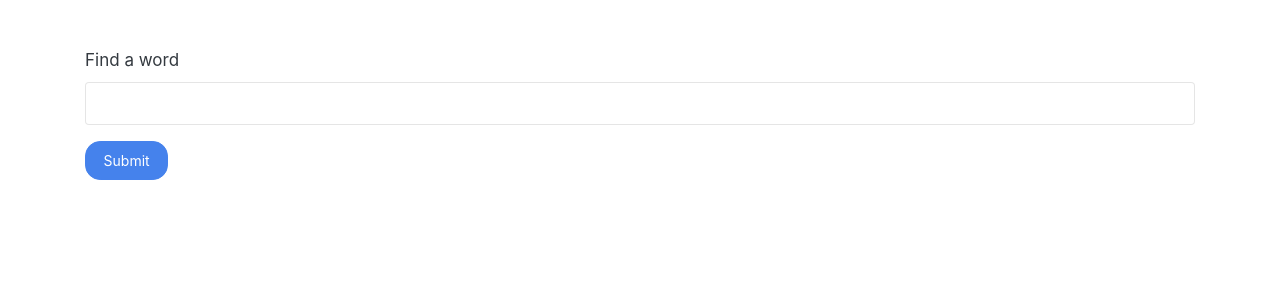
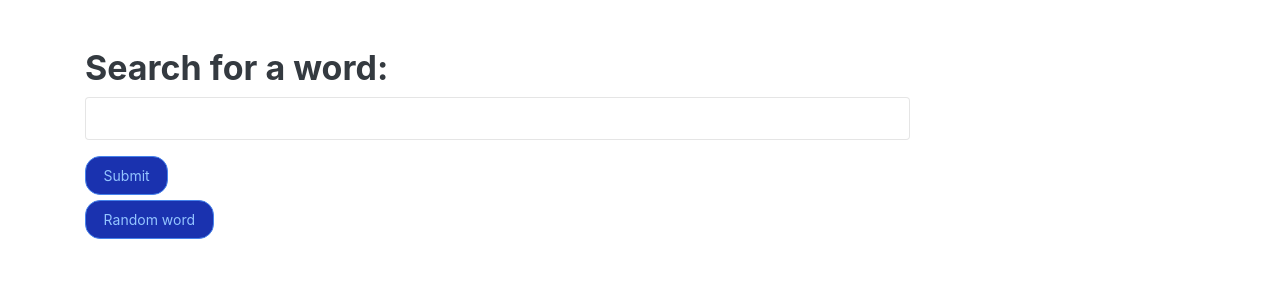
Before and after one commit to moayed-mustafa/word-seach-app, a Flask app: page /anon in a window 1280 px wide. Shown: the part 63-363 px from the top of the page. Run offline with Flask 2, Linux system fonts and the light colour scheme; some libraries are stand-ins or nearby versions.

Commit message:
implemented random search functionality - error handling for all api requsests

```diff
--- /dev/null
+++ b/anon/static/anon.css
@@ -0,0 +1,11 @@
+.btn-primary{
+    background-color: #1a32af;
+    color:	#94c5ff
+
+}
+#random{
+    margin-top: 5px;
+}
+.bg-primary{
+    background-color: #1a32af;
+}
--- a/anon/static/anon.js
+++ b/anon/static/anon.js
@@ -1,62 +1,116 @@
 
 
 
-// get the stuff you want from the dom and define important variables
-form = document.getElementById('form')
-list = document.getElementById('words')
-word = document.getElementById('wordInput')
-console.log(word.value)
-URL = "https://wordsapiv1.p.rapidapi.com/words"
-HEADERS =  {
+                                    //###### Grab #####
+                                    //###### DOM Elements #####
+                                    //###### And #####
+                                    //######Define #####
+                                    //###### Variables  #####
+                                    //#########################
+let form = document.getElementById('form')
+let list = document.getElementById('words')
+let word = document.getElementById('wordInput')
+let rand = document.getElementById('random')
+let name_err = document.getElementById('name-err')
+let li = document.createElement('li');
+li.classList.add('list-group-item')
+let wordDataDiv = document.createElement('div')
+wordDataDiv.classList.add('word-data-div')
+let URL = "https://wordsapiv1.p.rapidapi.com/words/"
+let HEADERS =  {
     "x-rapidapi-host": "wordsapiv1.p.rapidapi.com",
     "x-rapidapi-key": "82d62a047fmsh74091241e57a04fp1b7385jsn57e8b551a5c6"
 }
 
 
-// create the functions
+
+                                        // #############
+                                        //###### Build #####
+                                       //###### Neccesary #####
+                                        //###### Functions   #####
+                                        //#########################
 async function fetchWord(e) {
     e.preventDefault()
-    // clear up the list
-    list.innerHTML = ''
-    let res = await axios({
-        method: 'GET',
-        url: `${URL}/${word.value}`,
-        headers:HEADERS,
 
-    })
-    // error handling:
+    // check word.value is not empty
+    if (word.value == '') {
+        handleWrod(word)
+    }
+    else {
+        try {
+            let res = await axios({
+                method: 'GET',
+                url: `${URL}${word.value}`,
+                headers:HEADERS,
+            })
+            // request is successful
+            if (res.status === 200) { showWords(res) }
+            // request is a failure
+        } catch (e) {
 
-    if (res.status === 200) {
-        console.log(res)
-        showWords(res)
-    }
-
-
-
-
-     if(res.status === 404) {
-        // code breakes before I can get here!
-
+            if (e.response.status == 404) {
+                setTimeout(function () {
+                    let alert = `<div class="alert alert-danger mt-2" role="alert">
+                                ${e.response.data.message}
+                                </div>`
+                    list.innerHTML = alert
+                    }, 100)
+                    // clear the alert after 2 sec
+                    setTimeout(function () {
+                        list.innerHTML = ''
+                    }, 3000)
+            }
+        }
     }
 }
+// ############################################################################################################
+async function fetchRandomWord() {
+    console.log('fetching random word...')
+    // for some reason axios won't perform a random word request!!
+    var settings = {
+        "async": true,
+        "crossDomain": true,
+
+        "url": "https://wordsapiv1.p.rapidapi.com/words/?random=true",
+        "method": "GET",
+        "headers": {
+            "x-rapidapi-host": "wordsapiv1.p.rapidapi.com",
+            "x-rapidapi-key": "82d62a047fmsh74091241e57a04fp1b7385jsn57e8b551a5c6"
+        }
+    }
+    $.ajax(settings).done(function (response) {
+        showRandomWord(response);
+    });
+}
+// ############################################################################################################
+
+// handle word alert
+function handleWrod(){
+    setTimeout(function () {
+        let alert = `<div class="alert alert-warning mt-2" role="alert">
+                    Must enter a word!
+                    </div>`
+        name_err.innerHTML = alert
+    }, 100)
+    // clear the alert after 2 sec
+    setTimeout(function () {
+        name_err.innerHTML = ''
+    }, 2000)
+}
+// ############################################################################################################
 
 // show words on the screen
 function showWords(res) {
     console.log(res.data)
-        // craeate the li element
-        let li = document.createElement('li');
-        li.classList.add('list-group-item')
-        // console.log(res.data.results)
-        // craete the div that will have the word information
-        let wordDataDiv = document.createElement('div')
-        wordDataDiv.classList.add('word-data-div')
+    clearUL()
+
 
         // add string data
         let data = `
             <section >
             <span class='d-inline'>
             <h1> ${res.data.word}</h1>
-            <p>IPA: ${res.data.pronunciation.all}</p>
+            <h3>IPA: ${res.data.pronunciation.all}</h3>
             </span>
             </section>
         `
@@ -70,8 +124,6 @@ function showWords(res) {
             </p>
             </section>
             `
-
-
             // add example:
             if (result.examples) {
                 data += `
@@ -97,24 +149,121 @@ function showWords(res) {
             </section>
                 `
              }
+            // in case some result array has no synonyms, make border after the last thing added
+            // from the result!
              else {
                  data += `
                  <div class = 'border-bottom m2'></div>
 
                  `
             }
+        })
 
+    append(data)
+
+}
+// ############################################################################################################
+function showRandomWord(res) {
+    console.log(res)
+    clearUL()
+    data = `
+    <section >
+    <span class='d-inline'>
+    <h1> ${res.word}</h1>
+    </span>
+    </section>
+`
+    // the api has descrepency in showing the IPA
+    // add pronunciation
+    if (res.pronunciation && res.pronunciation.all) {
+         data += `
+        <section >
+        <span class='d-inline'>
+        <h4> IPA: ${res.pronunciation.all}</h4>
+        </span>
+        </section>
+    `
+    }
+    // add pronunciation
+    else {
+         data += `
+        <section >
+        <span class='d-inline'>
+        <h4> IPA not available!</h4>
+        </span>
+        </section>
+    `
+    }
+
+    if (res.results) {
+        // extract other data
+        res.results.forEach(result => {
+            // add part of speech:
+            data += `Part of Speech: ${result.partOfSpeech}`
+            // add defenition:
+            data += `<section> <p>
+            Definition: ${result.definition}
+            </p>
+            </section>
+            `
+            // add example:
+            if (result.examples) {
+                data += `
+                <section > <p>
+            Example: ${result.examples[0]}
+            </p>
+            </section>
+                `
+            }
+
+
+
+             // add synonyms
+             if (result.synonyms) {
+                syns = ''
+                result.synonyms.forEach(syn => {
+                    syns += `${syn}, `
+                })
+                // remove the last comma from syns
+                syns = syns.slice(0, syns.length-2)
+                data += `
+                <section class = 'border-bottom' > <p>
+            Synonyms : ${syns}.
+            </p>
+            </section>
+                `
+             }
 
         })
 
-        wordDataDiv.innerHTML = data;
-        li.appendChild(wordDataDiv)
-        list.appendChild(li)
+    }
+    append(data)
 }
 
+// ############################################################################################################
 
+function append(data) {
+    wordDataDiv.innerHTML = data;
+    li.appendChild(wordDataDiv)
+    list.appendChild(li)
+}
+// ############################################################################################################
+
+function clearUL() {
+    // clear up the list
+    list.innerHTML = ''
+}
+// ############################################################################################################
+
+                                              // ##########################
+                                                //###### Hook  #####
+                                                //###### Functions #####
+                                                //###### To #####
+                                                //######  Events #####
+                                             // ##########################
 
 
 
 // hook things up
 form.addEventListener('submit', fetchWord)
+rand.addEventListener('click', fetchRandomWord)
--- a/anon/templates/anon/anon_search.html
+++ b/anon/templates/anon/anon_search.html
@@ -4,7 +4,7 @@
     <meta charset="UTF-8">
     <meta name="viewport" content="width=device-width, initial-scale=1.0">
     <link href="https://stackpath.bootstrapcdn.com/bootswatch/4.5.0/litera/bootstrap.min.css" rel="stylesheet" integrity="sha384-Gr51humlTz50RfCwdBYgT+XvbSZqkm8Loa5nWlNrvUqCinoe6C6WUZKHS2WIRx5o" crossorigin="anonymous">
-
+    <link rel="stylesheet" href="/anon/static/anon.css">
 
 
     <title>Word Search || Guest search</title>
@@ -12,13 +12,13 @@
 <body>
     <nav class="navbar navbar-expand-lg navbar-dark bg-primary cc_cursor">
 
-        <a class="navbar-brand btn btn-warning" href="#">Word Search</a>
+        <a class="navbar-brand btn btn-warning" href={{url_for('homepage')}}>Word Search</a>
 
 
         <div class="collapse navbar-collapse" id="navbarColor01">
           <ul class="navbar-nav mr-auto">
             <li class="nav-item active">
-              <a class="nav-link btn btn-success m-1" href="#">Home <span class="sr-only">(current)</span></a>
+              <a class="nav-link btn btn-success m-1" href={{url_for('homepage')}}>Home <span class="sr-only">(current)</span></a>
             </li>
 
 
@@ -39,20 +39,33 @@
 
       </nav>
     <div class="container mt-5">
+      <div class="row">
+        <div class="col-9 ">
+          <h2>Search for a word:</h2>
+          <form id = 'form'>
+              <div class="form-group">
+                  <!-- <label for="exampleInputEmail1">Find a word</label> -->
+                  <input type="text" class="form-control" id="wordInput" >
+                  <span id='name-err'></span>
+              </div>
 
-        <form id = 'form'>
-            <div class="form-group">
-                <label for="exampleInputEmail1">Find a word</label>
-                <input type="text" class="form-control" id="wordInput" required>
+              <button type="submit" class="btn btn-primary">Submit</button>
+            </form>
+            <!-- get a random word  -->
+          <button class="btn btn-primary" id='random' >Random word</button>
+
+             <!-- fill with words details -->
+             <ul class="list-group mt-2 " id='words'>
+
+            </ul>
+
+          </div>
+
             </div>
 
-            <button type="submit" class="btn btn-primary">Submit</button>
-        </form>
 
-        <ul class="list-group mt-2" id='words'>
-
-          </ul>
     </div>
+    <script src="https://ajax.googleapis.com/ajax/libs/jquery/3.4.1/jquery.min.js"></script>
     <script src="https://cdnjs.cloudflare.com/ajax/libs/axios/0.19.2/axios.min.js"></script>
     <script src="/anon/static/anon.js"></script>
 
```
